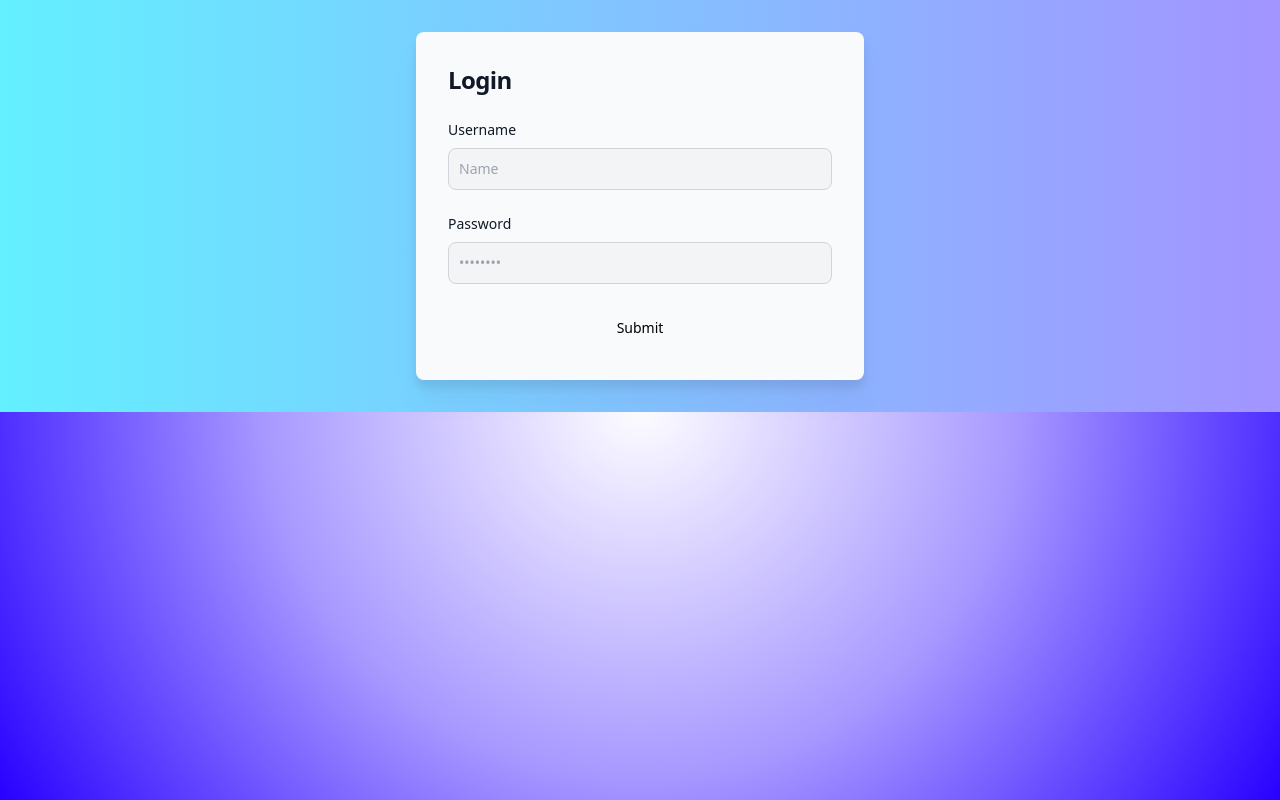
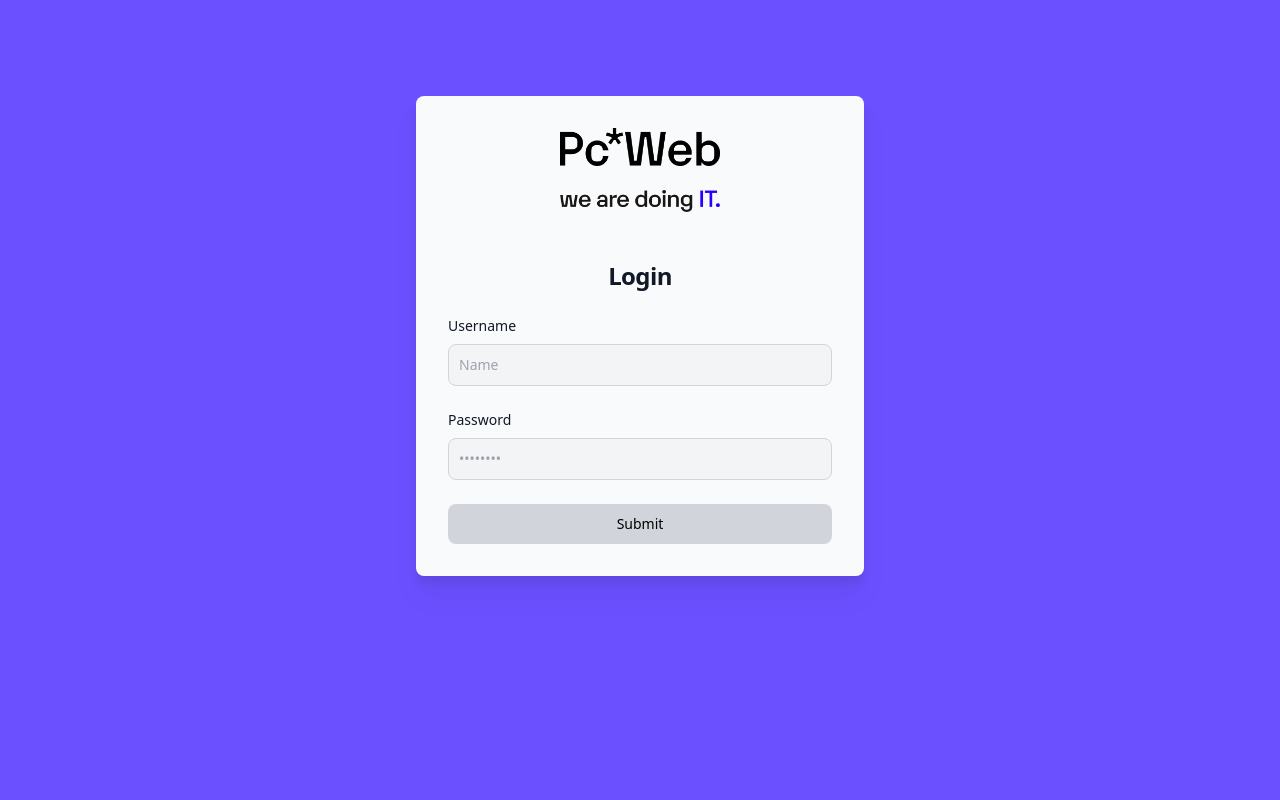
Before and after one commit to pc-web-it/laravel-gemeinsames-mitagessen-tool, a Laravel app: page /login in a window 1280 px wide. Run offline with Laravel 10, Linux system fonts and the light colour scheme; style sheets or scripts are compiled from the project's sources.

Commit message:
login layout

```diff
--- a/resources/css/generator.css
+++ b/resources/css/generator.css
@@ -18,8 +18,8 @@ body {
 }
 
 .loginStyle {
-    background: rgb(39, 241, 255);
-    background: linear-gradient(90deg, rgba(48, 235, 255, 0.753) 0%, rgba(132, 112, 255, 0.7497373949579832) 100%);
+    background: rgb(106,80,255);
+    /* background: radial-gradient(circle, rgba(255,255,255,1) 0%, rgba(167,152,255,1) 50%, rgba(39,0,255,1) 100%); */
 }
 
 .generatorAndBackground {
--- a/resources/views/login.blade.php
+++ b/resources/views/login.blade.php
@@ -9,7 +9,7 @@
     <link rel="stylesheet" type="text/css" href="{{asset('style.css?v=').time()}}" />
 
 </head>
-<body>
+<body style="background: rgb(106,80,255);">
 
 <div>
     <div>
@@ -19,11 +19,15 @@
             <button class="absolute top-5 right-5 px-2 py-1 bg-gray-50 rounded-lg text-xl hover:scale-105 ease-in-out duration-300">Logout</button>
         </form>
         @endif
-        <section class="bg-white ">
-            <div class="loginStyle flex flex-col items-center justify-center px-6 py-8 mx-auto ">
+        <section class="bg-white">
+            <div class="loginStyle flex flex-col items-center justify-center px-6 py-24 mx-auto ">
                 <div class="w-full bg-gray-50 rounded-lg drop-shadow-xl  md:mt-0 sm:max-w-md xl:p-0  ">
                     <div class="p-6 space-y-4 md:space-y-6 sm:p-8">
-                        <h1 class="text-xl font-bold leading-tight tracking-tight text-gray-900 md:text-2xl ">
+
+                    <div class="w-40 m-auto"><img src="{{ asset('LOGO_BLACK.png') }}" alt="Logo"></div>
+                     <div class="w-40 m-auto"><img src="{{ asset('CLAIM_COLOR_RGB.png') }}" alt="Claim"></div>
+
+                        <h1 class="text-xl text-center pt-6 font-bold leading-tight tracking-tight text-gray-900 md:text-2xl ">
                             Login
                         </h1>
                         <form class="space-y-4 md:space-y-6" action="{{ route('authenticate') }}" method="post">
@@ -46,7 +50,7 @@
 
                             </div>
 
-                            <button type="submit" class="w-full text-black bg-primary-600 hover:bg-primary-700 focus:ring-4 focus:outline-none focus:ring-primary-300 font-medium rounded-lg text-sm px-5 py-2.5 text-center ">Submit</button>
+                            <button type="submit" class="w-full text-black bg-gray-300 hover:bg-slate-400 focus:ring-4 focus:outline-none focus:ring-primary-300 font-medium rounded-lg text-sm px-5 py-2.5 text-center ">Submit</button>
 
                         </form>
                     </div>
```
Also changed, not shown: public/CLAIM_COLOR_RGB.png (added), public/LOGO_BLACK.png (added).
